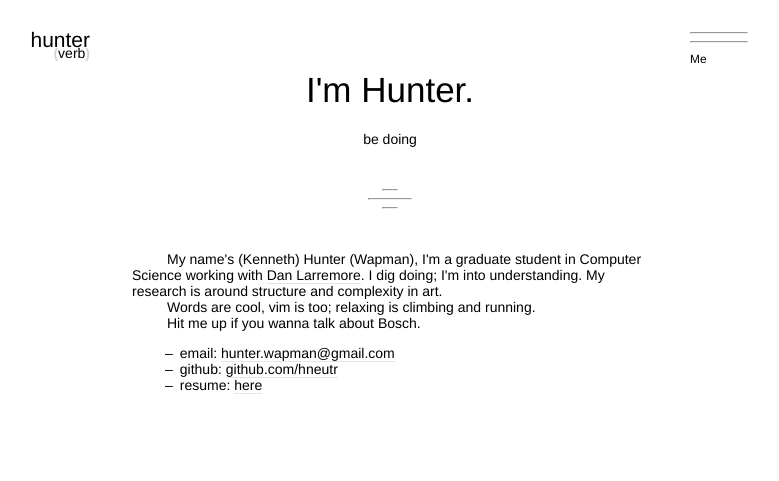
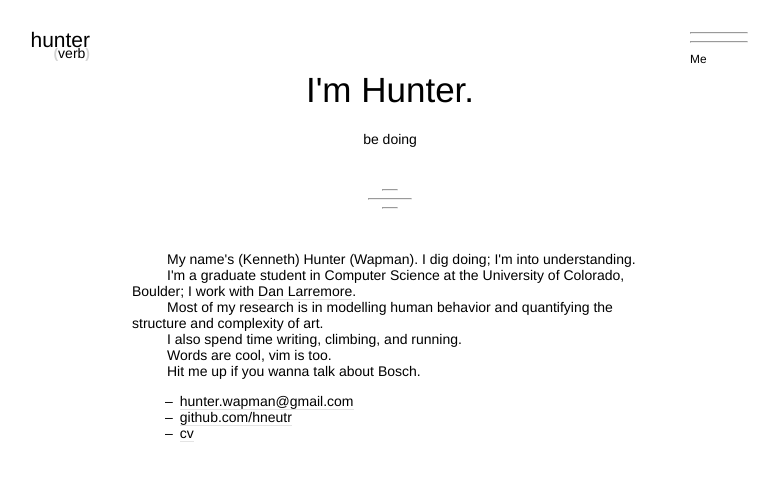
Before and after one commit to hneutr/hv-flask, a Flask app: page /me.html in a window 1280 px wide. Shown: the top 481 px of the page, without its empty margins (250-1029 px from the left). Run offline with Flask 2, Linux system fonts and the light colour scheme; parts of the project's set-up code (start-up, migrations or seed data) failed here and were passed over.

Commit message:
updating site

```diff
--- a/run.py
+++ b/run.py
@@ -233,9 +233,9 @@ def me():
     return render_template('about.html')
 
 
-@app.route('/resume.html')
-def resume():
-    return render_template('resume.html')
+@app.route('/cv.html')
+def cv():
+    return render_template('cv.html')
 
 
 @app.route('/404.html')
--- a/static/style.css
+++ b/static/style.css
@@ -243,16 +243,30 @@ a:hover {
     margin-bottom: 1.5em;
 }
 
-#header-body-split hr.small {
+.triple-split hr.small {
     width: 1rem;
     margin: 0 auto;
 }
 
-#header-body-split hr.large {
+.triple-split hr.large {
     width: 3rem;
     margin: .5rem auto;
 }
 
+.triple-split hr.small {
+    width: 1rem;
+    margin: 0 auto;
+}
+
+.triple-split hr.large {
+    width: 3rem;
+    margin: .5rem auto;
+}
+
+.triple-split.about {
+    margin: var(--content-margin);
+
+}
 /*******************************************************************************
  * stub
 *******************************************************************************/
--- a/templates/about.html
+++ b/templates/about.html
@@ -3,17 +3,5 @@
 {% block title %}me | hunter (verb){% endblock title %}
 
 {% block content %}
-<div id="page-body">
-    <p>My name's (Kenneth) Hunter (Wapman), I'm a graduate student in Computer Science working with <a href="danlarremore.com">Dan Larremore</a>. I dig doing; I'm into understanding. My research is around structure and complexity in art.</p>
-
-    <p>Words are cool, vim is too; relaxing is climbing and running.</p>
-
-    <p>Hit me up if you wanna talk about Bosch.</p>
-
-    <ul>
-        <li>email: <a href="mailto:hunter.wapman@gmail.com">hunter.wapman@gmail.com</a></li>
-        <li>github: <a href="https://github.com/hneutr">github.com/hneutr</a></li>
-        <li>resume: <a href="{{ url_for('resume')}}">here</a></li>
-    </ul>
-</div>
+{% include "me.html"%}
 {% endblock content %}
--- a/templates/base.html
+++ b/templates/base.html
@@ -24,15 +24,18 @@
                     <p class="page-intro-sutitle">be doing</p>
                 {% endblock intro %}
             </div>
-            <div id="header-body-split">
+            <div class="triple-split">
                 <hr class="small">
                 <hr class="large">
                 <hr class="small">
             </div>
             <div id="content">
                 {% block content %}
-                <div id="page-body">
-                    Niente.
+                {% include "me.html" %}
+                <div class="triple-split about">
+                    <hr class="small">
+                    <hr class="large">
+                    <hr class="small">
                 </div>
                 {% endblock content %}
             </div>
--- a/templates/index.html
+++ b/templates/index.html
@@ -4,6 +4,7 @@
 {% block title %}hunter (verb){% endblock title %}
 
 {% block content %}
+    {{super()}}
     {% with pages=pages  %}
         {% include "_includes/_pagelist.html" %}
     {% endwith %}
--- /dev/null
+++ b/templates/me.html
@@ -0,0 +1,17 @@
+<div id="page-body">
+    <p>My name's (Kenneth) Hunter (Wapman). I dig doing; I'm into understanding.</p>
+
+    <p>I'm a graduate student in Computer Science at the University of Colorado, Boulder; I work with <a href="http://danlarremore.com">Dan Larremore</a>.</p>
+    <p>Most of my research is in modelling human behavior and quantifying the structure and complexity of art.</p>
+
+    <p>I also spend time writing, climbing, and running.</p>
+
+    <p>Words are cool, vim is too.</p>
+
+    <p>Hit me up if you wanna talk about Bosch.</p>
+    <ul>
+        <li><a href="mailto:hunter.wapman@gmail.com">hunter.wapman@gmail.com</a></li>
+        <li><a href="https://github.com/hneutr">github.com/hneutr</a></li>
+        <li><a href="{{ url_for('cv')}}">cv</a></li>
+    </ul>
+</div>
```
Also changed, not shown: templates/cv.html (renamed from templates/resume.html).
